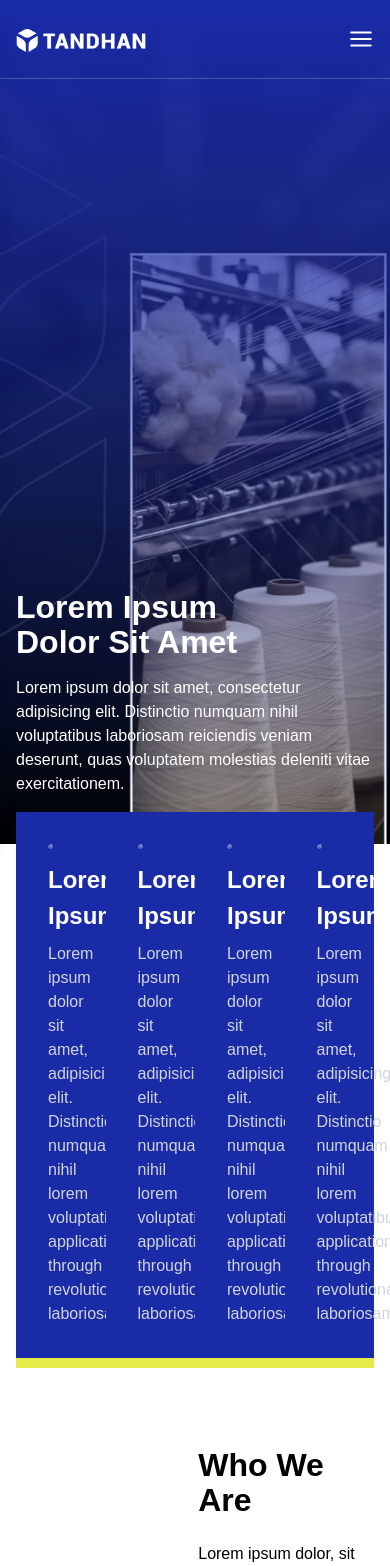
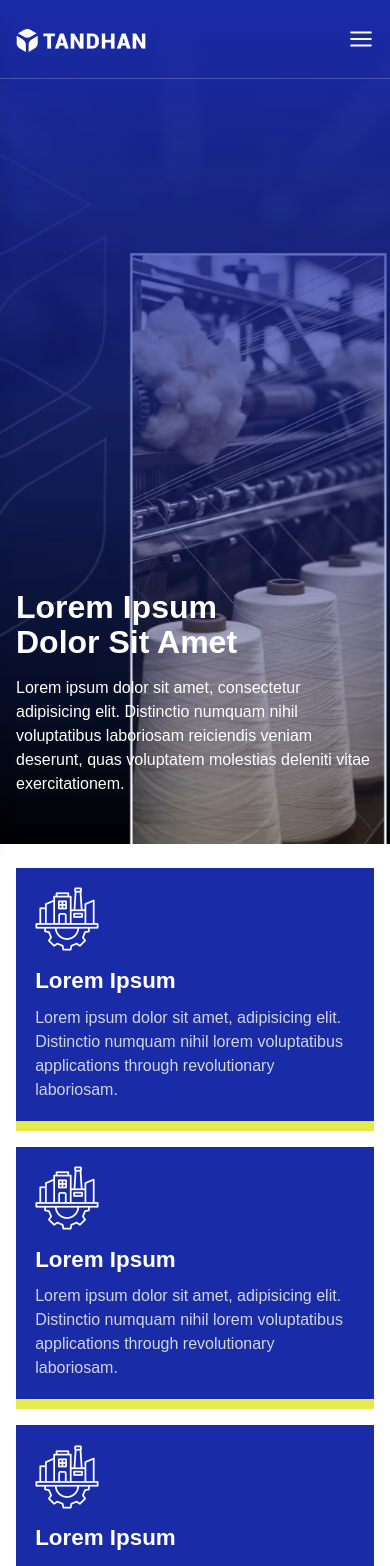
Before and after one commit to josephpal27/tandhan-group, a Next.js app: page / in a window 390 px wide. Shown: the top 1566 px of the page. Built offline with nearby package versions, Linux system fonts and the light colour scheme; a web font is replaced by a local one.

Commit message:
Features Mobile View Added

```diff
--- a/src/components/home/HomeFeatures.jsx
+++ b/src/components/home/HomeFeatures.jsx
@@ -29,17 +29,17 @@ const featuresData = [
 const HomeFeatures = () => {
     return (
         <section className="flex justify-between flex-wrap
-        mt-[-2rem] sm:mt-[-2.5rem] lg:mt-[-3rem] xl:mt-[-4rem] 2xl:mt-[-5rem] relative">
+        mt-[1.5rem] lg:mt-[-3rem] xl:mt-[-4rem] 2xl:mt-[-5rem] relative">
             {featuresData.map((feature) => {
                 return (
-                    <div key={feature.id} className="w-[25%] bg-primary p-[2rem] border-b-[10px] border-secondary group">
+                    <div key={feature.id} className="w-full lg:w-[25%] bg-primary p-[1.2rem] lg:p-[2rem] border-b-[10px] border-secondary mb-[1rem] lg:mb-0 group">
                         <img
                             src={feature.icon}
                             alt={feature.title}
                             loading="lazy"
                             className="w-[20%]"
                         />
-                        <span className="text-[1.5rem] sm:text-[1.6rem] lg:text-[1.6rem] xl:text-[1.7rem] 2xl:text-[1.8rem] text-white font-semibold block mt-[0.8rem]">
+                        <span className="text-[1.4rem] sm:text-[1.6rem] lg:text-[1.6rem] xl:text-[1.7rem] 2xl:text-[1.8rem] text-white font-semibold block mt-[0.8rem]">
                             {feature.title}
                         </span>
                         <p className="text-gray-300 mt-[0.5rem] text-[1rem] sm:text-[1.1rem] lg:text-[0.8rem] xl:text-[0.9rem] 2xl:text-[1rem]">
```
